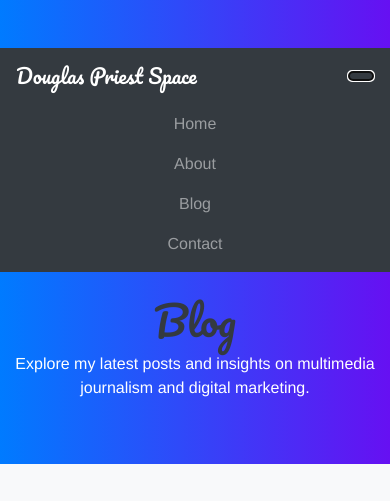
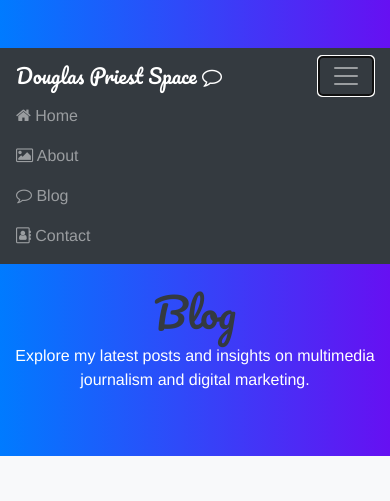
Before and after one commit to mgbub55/blog, a plain HTML site: page blog.html in a window 390 px wide. Both pictures are taken after a click on the button "Toggle navigation". Shown: the top 501 px of the page. Drawn offline with nearby package versions, Linux system fonts and the light colour scheme.

Commit message:
my blog site has been updated to icons

```diff
--- a/blog.html
+++ b/blog.html
@@ -1,7 +1,7 @@
 <!doctype html>
 <html lang="en">
   <head>
-    <title>Title</title>
+    <title>P.Douglas</title>
     <!-- Required meta tags -->
     <meta charset="utf-8">
     <meta name="viewport" content="width=device-width, initial-scale=1, shrink-to-fit=no">
@@ -9,23 +9,25 @@
     <!-- Bootstrap CSS -->
     <link rel="stylesheet" href="https://stackpath.bootstrapcdn.com/bootstrap/4.3.1/css/bootstrap.min.css" integrity="sha384-ggOyR0iXCbMQv3Xipma34MD+dH/1fQ784/j6cY/iJTQUOhcWr7x9JvoRxT2MZw1T" crossorigin="anonymous">
     <link rel="stylesheet" href="css/styles.css">
+    <link rel="stylesheet" href="https://maxcdn.bootstrapcdn.com/font-awesome/4.7.0/css/font-awesome.min.css">
     <link href="https://fonts.googleapis.com/css2?family=Great+Vibes&display=swap" rel="stylesheet">
     <link href="https://fonts.googleapis.com/css2?family=Pacifico&display=swap" rel="stylesheet">
+    <link rel="shortcut icon" href="https://encrypted-tbn0.gstatic.com/images?q=tbn:ANd9GcTO1DPwteBpX7TAZyJpco3Xhnrm72Hz89Coqd8uPGxuB8lxKFzl7eOHqt2B42xILcpiryc&usqp=CAU" type="image/x-icon">
 </head>
   <body>
-    <header class="bg-primary text-white text-center py-5">
-        <nav class="navbar navbar-expand-sm navbar-dark bg-dark">
-            <a class="navbar-brand pacifico-font" href="#">Douglas Priest Space</a>
-            <button class="navbar-toggler d-lg-none" type="button" data-toggle="collapse" data-target="#collapsibleNavId" aria-controls="collapsibleNavId"
-                aria-expanded="false" aria-label="Toggle navigation"></button>
-            <div class="collapse navbar-collapse" id="collapsibleNavId">
-                <ul class="navbar-nav ml-auto mt-2 mt-lg-0">
-                    <li class="nav-item"><a class="nav-link" href="index.html">Home</a></li>
-                    <li class="nav-item"><a class="nav-link" href="about.html">About</a></li>
-                    <li class="nav-item"><a class="nav-link" href="blog.html">Blog</a></li>
-                    <li class="nav-item"><a class="nav-link" href="contact.html">Contact</a></li>
+    <header class="bg-primary text-white py-5">
+        <nav class="navbar navbar-expand-lg navbar-dark bg-dark">
+            <a class="navbar-brand pacifico-font" href="#">Douglas Priest Space <i class="fa fa-comment-o" aria-hidden="true"></i></a>
+            <button class="navbar-toggler" type="button" data-toggle="collapse" data-target="#navbarNav" aria-controls="navbarNav" aria-expanded="false" aria-label="Toggle navigation">
+                <span class="navbar-toggler-icon"></span>
+            </button>
+            <div class="collapse navbar-collapse" id="navbarNav">
+                <ul class="navbar-nav ml-auto">
+                    <li class="nav-item"><a class="nav-link" href="index.html"><i class="fa fa-home" aria-hidden="true"></i> Home</a></li>
+                    <li class="nav-item"><a class="nav-link" href="about.html"><i class="fa fa-picture-o" aria-hidden="true"></i> About</a></li>
+                    <li class="nav-item"><a class="nav-link" href="blog.html"><i class="fa fa-comment-o" aria-hidden="true"></i> Blog</a></li>
+                    <li class="nav-item"><a class="nav-link" href="contact.html"><i class="fa fa-address-book-o" aria-hidden="true"></i> Contact</a></li>
                 </ul>
-
             </div>
         </nav>
         <div class="container text-center">
--- a/css/styles.css
+++ b/css/styles.css
@@ -50,7 +50,3 @@ footer {
 .pacifico-font {
     font-family: 'Pacifico', cursive;
 }
-
-.roboto-slab-font {
-    font-family: 'Roboto Slab', serif;
-}
```
Also changed, not shown: about.html (+11 -10 lines), contact.html (+13 -11 lines), index.html (+13 -12 lines).
